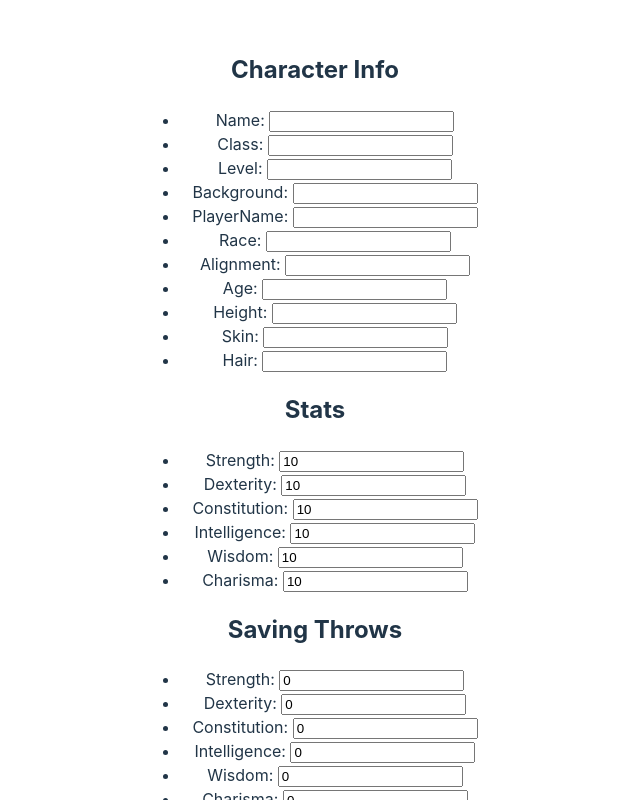
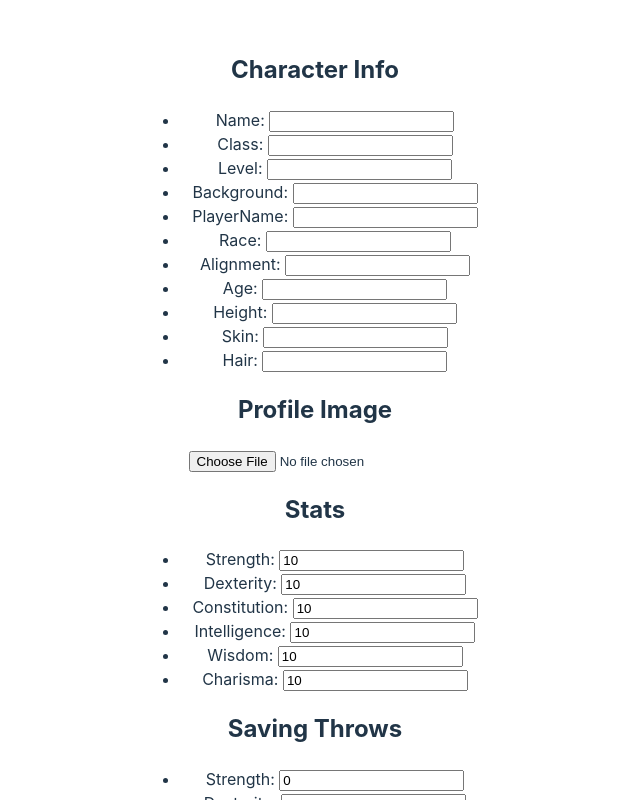
Before and after one commit to Dkobes/adventurers-board, a React (Vite) app in the folder adventurers-board/client/: page /profile in a window 1280 px wide. Shown: the top 800 px of the page, without its empty margins (325-965 px from the left). Built offline with nearby package versions, Linux system fonts and the light colour scheme.

Commit message:
Add profile image

```diff
--- a/adventurers-board/client/src/pages/Profile/profile.jsx
+++ b/adventurers-board/client/src/pages/Profile/profile.jsx
@@ -58,6 +58,8 @@ const Profile = () => {
 
     });
 
+    const [profileImage, setProfileImage] = useState(null);
+
 
 
     const handleChange = (e) => {
@@ -104,6 +106,13 @@ const Profile = () => {
         }));
     };
 
+    const handleImageChange = (e) => {
+        const file = e.target.files[0];
+        if (file) {
+            setProfileImage(URL.createObjectURL(file));
+        }
+    };
+
     return (
         <div>
             <h2>Character Info</h2>
@@ -112,6 +121,10 @@ const Profile = () => {
                 <li key={key}>{key}: <input type="string" name={key} value={value} onChange={handleChange} /></li>
             ))}
         </ul>
+
+        <h2>Profile Image</h2>
+            <input type="file" accept="image/*" onChange={handleImageChange} />
+            {profileImage && <img src={profileImage} alt="Profile" style={{ width: '100px', height: '100px' }} />}
 
 
         <h2>Stats</h2>
```
